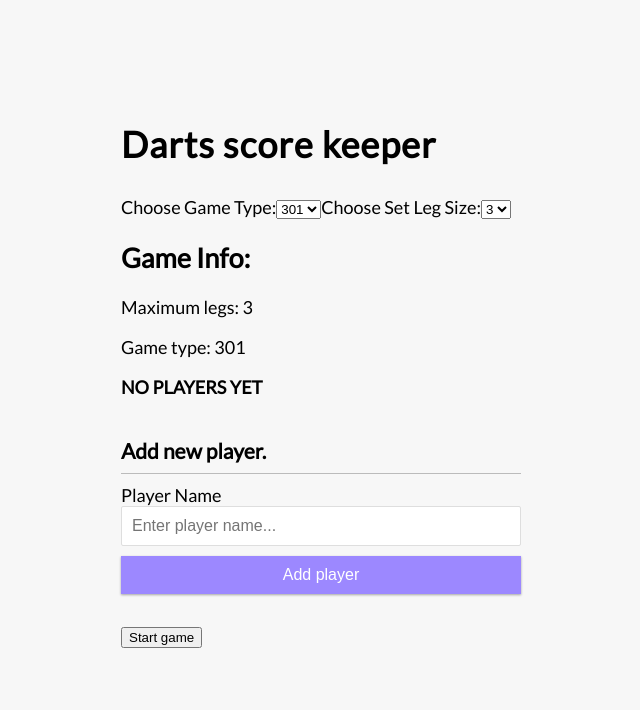
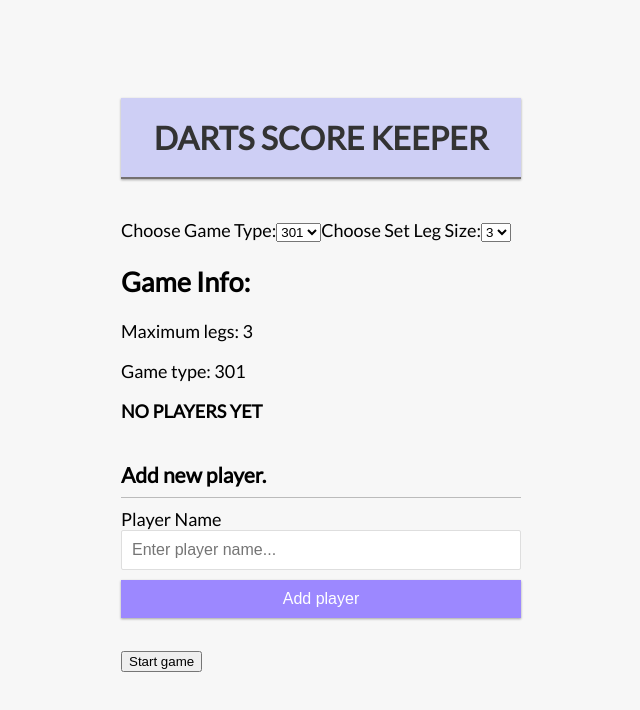
Before and after one commit to jduong42/darts_score_keeper, a React (Create React App) app in the folder dart_score_keeper/: page / in a window 1280 px wide. Shown: the top 710 px of the page, without its empty margins (319-959 px from the left). Built offline with nearby package versions, Linux system fonts and the light colour scheme.

Commit message:
Modifications and added Player_header.css

```diff
--- /dev/null
+++ b/dart_score_keeper/src/components/Player_header.css
@@ -0,0 +1,13 @@
+.header {
+    background-color: #cecff5;
+    box-shadow: var(--box-shadow);
+    padding: 20px;
+    width: 100%;
+    text-align: center;
+    font-size: 32px;
+    color: #333;
+    text-transform: uppercase;
+    font-weight: bold;
+    border-bottom: 2px solid #747070;
+    margin-bottom: 40px;
+  }
--- a/dart_score_keeper/src/components/Player_header.js
+++ b/dart_score_keeper/src/components/Player_header.js
@@ -1,7 +1,10 @@
-import React from 'react'
+import React from 'react';
+import './Player_header.css';
 
 export const Header = () => {
   return (
-    <h1>Darts score keeper</h1>
-  )
+    <header className="header">
+      Darts score keeper
+    </header>
+  );
 }
```
